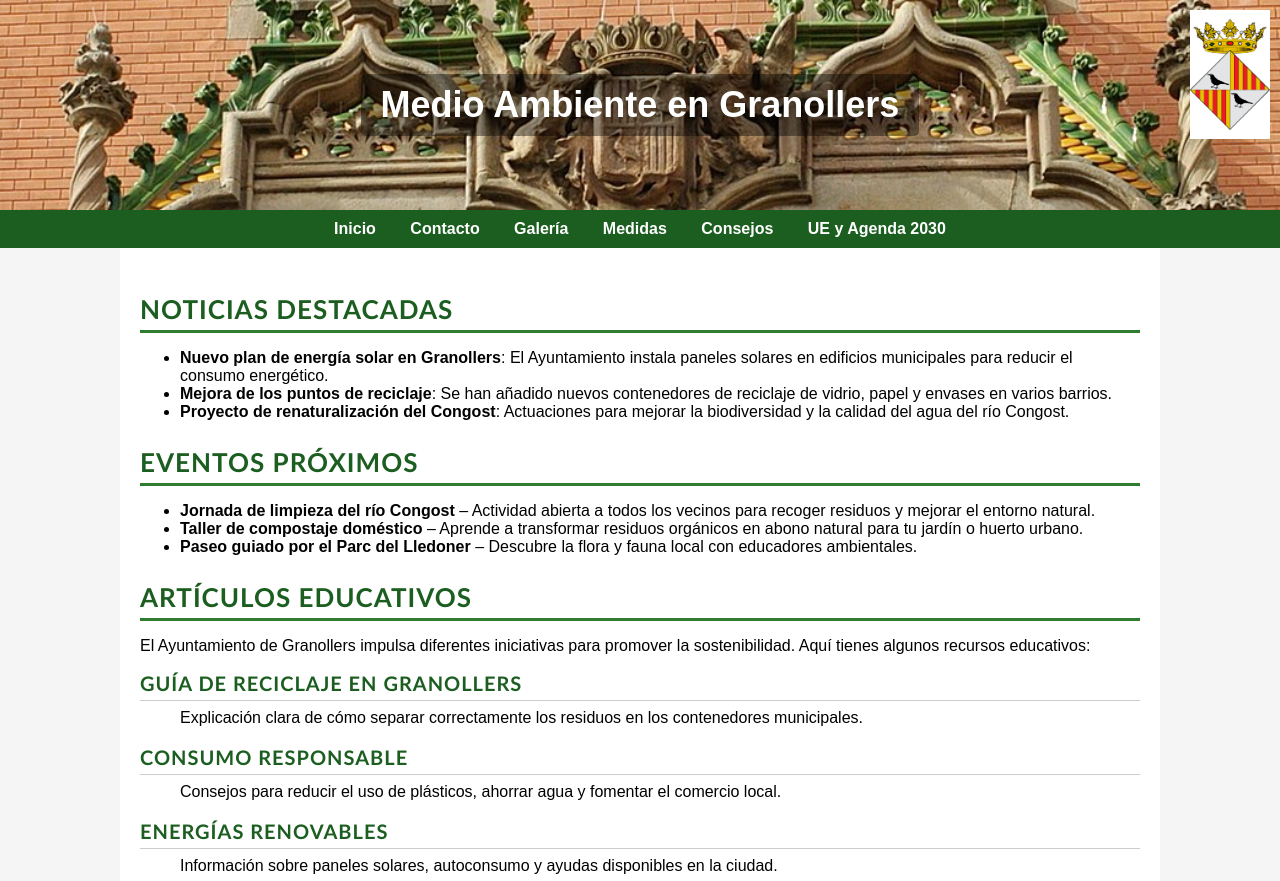
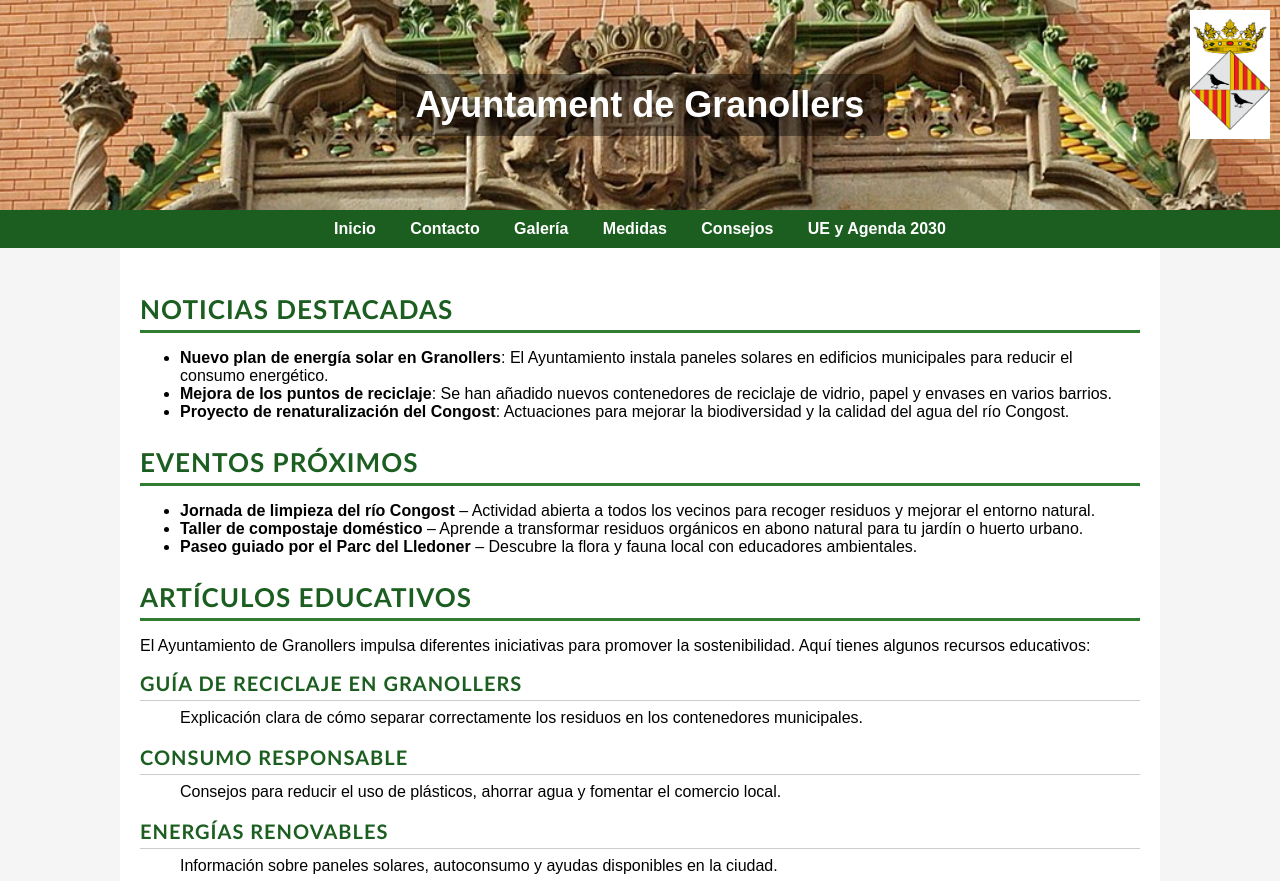
Before and after one commit to MySalm/WebNacho1.0, a plain HTML site: page index.html in a window 1280 px wide. Shown: the top 881 px of the page. Drawn offline with Linux system fonts and the light colour scheme; files whose address does not match are found by name.

Commit message:
Fix header title from 'Medio Ambiente' to 'Ayuntament'

```diff
--- a/index.html
+++ b/index.html
@@ -17,7 +17,7 @@
             <!-- Escudo del ayuntamiento -->
             <img src="img/escudo.png" alt="Escudo del ayuntamiento" class="escudo"/>
             <!-- Título principal -->
-            <h1>Medio Ambiente en Granollers</h1>
+            <h1>Ayuntament de Granollers</h1>
         </div>
     </div>
 
```
